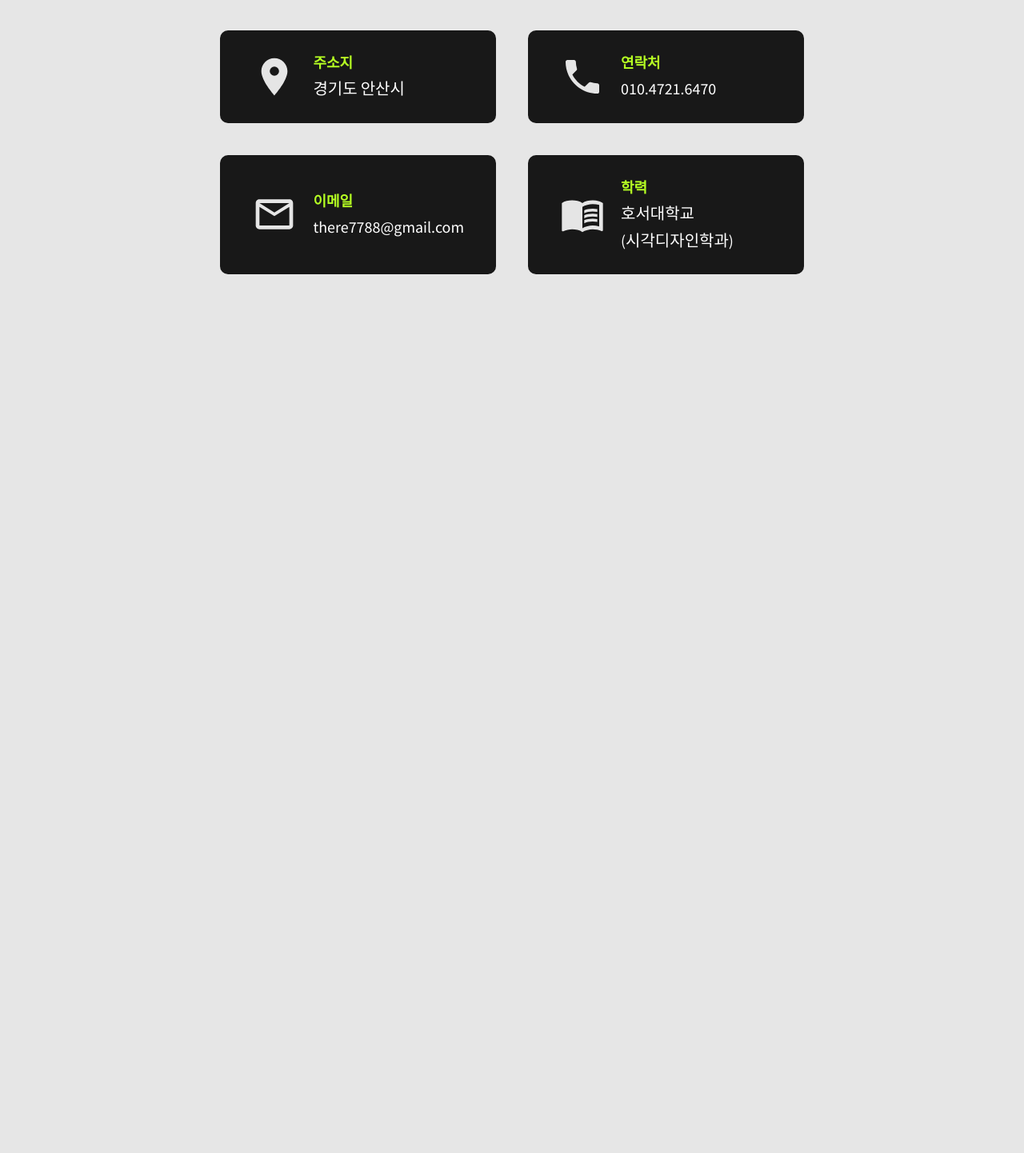
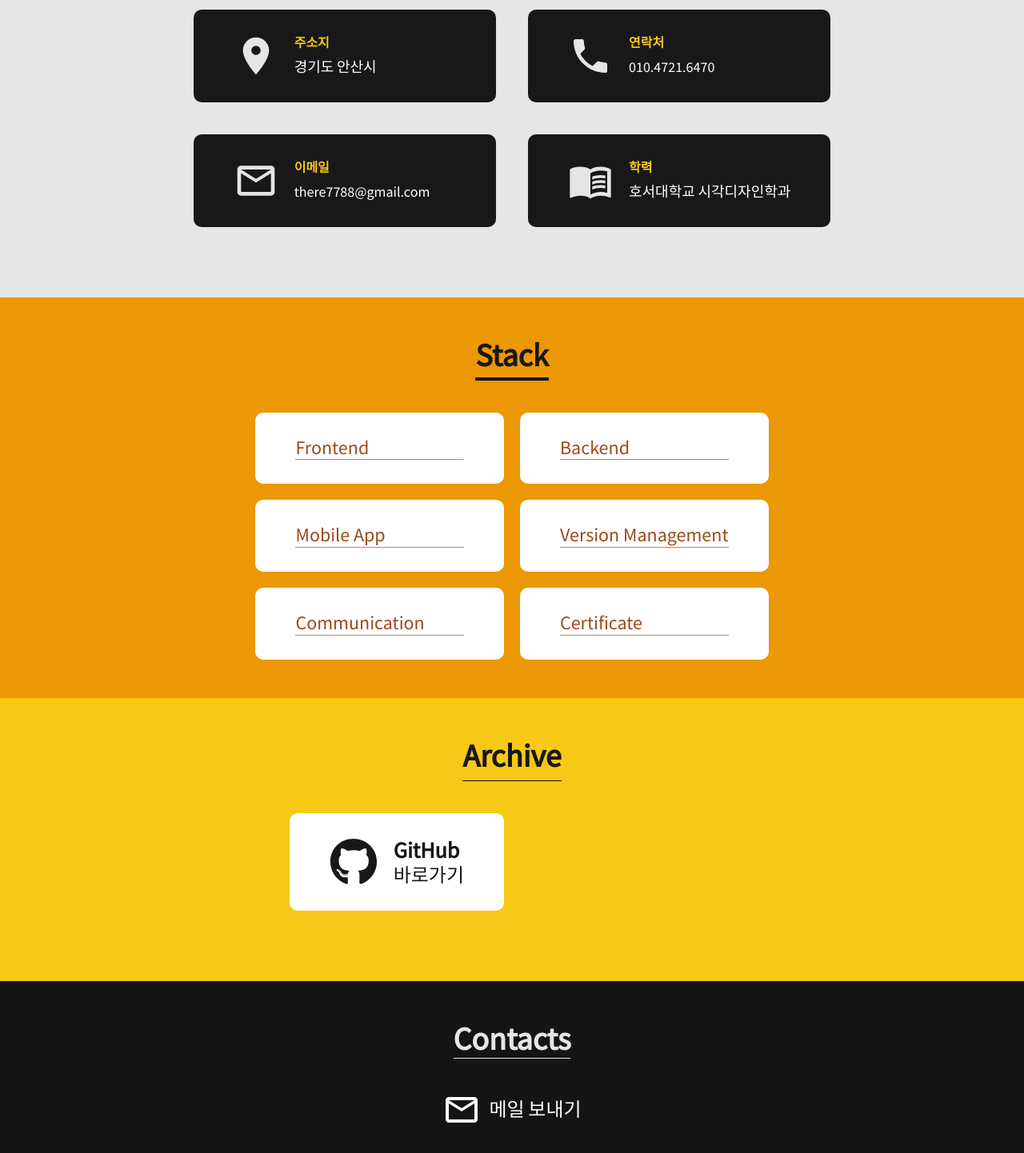
Before and after one commit to pildrums/pildrum_portfolio, a Next.js app: page / in a window 1280 px wide. Shown: the part 924-2366 px from the top of the page at 80% size. Before the commit the page ends 1355 px from the top, so only its background shows below. Built offline with nearby package versions, Linux system fonts and the light colour scheme.

Commit message:
Create stack, archive, contact

```diff
--- a/Components/Home/About.tsx
+++ b/Components/Home/About.tsx
@@ -58,8 +58,7 @@ export default function About() {
           <MdMenuBook />
           <AboutItemContent>
             <span>학력</span>
-            <span>호서대학교</span>
-            <span>(시각디자인학과)</span>
+            <span>호서대학교 시각디자인학과</span>
           </AboutItemContent>
         </AboutItem>
       </AboutContent>
@@ -107,7 +106,7 @@ const AboutContent = styled.div`
 
 const AboutItem = styled(motion.div)`
   color: ${(props) => props.theme.black.lighter};
-  padding: 30px 40px;
+  padding: 30px 50px;
   border-radius: 10px;
   font-size: 20px;
   display: flex;
@@ -126,16 +125,13 @@ const AboutItemContent = styled.div`
   gap: 10px;
   span {
     &:first-child {
-      font-size: 18px;
+      font-size: 16px;
       font-weight: 800;
-      color: ${(props) => props.theme.green.lighter};
+      color: ${(props) => props.theme.yellow};
       user-select: none;
     }
-    &:nth-child(2) {
-      font-weight: 400;
-      color: ${(props) => props.theme.white.lighter};
-    }
     &:last-child {
+      font-size: 18px;
       font-weight: 400;
       color: ${(props) => props.theme.white.lighter};
     }
--- /dev/null
+++ b/Components/Home/Archive.tsx
@@ -0,0 +1,77 @@
+import Link from "next/link";
+import styled from "styled-components";
+import { FaGithub } from "react-icons/fa";
+
+interface IArchiveProps {}
+
+export default function Archive() {
+  return (
+    <Wrapper>
+      <Title>Archive</Title>
+      <Content>
+        <Item>
+          <FaGithub />
+          <div>
+            <span>GitHub</span>
+            <Link href="https://github.com/pildrums">바로가기</Link>
+          </div>
+        </Item>
+      </Content>
+    </Wrapper>
+  );
+}
+
+const Wrapper = styled.div`
+  width: 100%;
+  padding: 48px;
+  display: flex;
+  flex-direction: column;
+  justify-content: center;
+  align-items: center;
+  background: ${(props) => props.theme.yellow};
+`;
+
+const Title = styled.h1`
+  font-size: 40px;
+  border-bottom: 1px solid ${(props) => props.theme.black.veryDark};
+  color: ${(props) => props.theme.black.darker};
+  font-weight: 600;
+  height: 56px;
+`;
+
+const Content = styled.div`
+  margin: 40px 0;
+  display: grid;
+  grid-template-columns: repeat(2, 1fr);
+  gap: 20px;
+`;
+
+const Item = styled.div`
+  background: ${(props) => props.theme.white.lighter};
+  color: ${(props) => props.theme.black.darker};
+  padding: 30px 50px;
+  border-radius: 10px;
+  display: flex;
+  justify-content: center;
+  align-items: center;
+  gap: 20px;
+  div {
+    display: flex;
+    flex-direction: column;
+    justify-content: center;
+    span {
+      font-weight: 600;
+      font-size: 28px;
+      user-select: none;
+    }
+  }
+  svg {
+    font-size: 60px;
+  }
+  a {
+    transition: color 0.3s ease-in-out;
+    &:hover {
+      color: ${props => props.theme.orange};
+    }
+  }
+`;
--- /dev/null
+++ b/Components/Home/Footer.tsx
@@ -0,0 +1,53 @@
+import Link from "next/link";
+import styled from "styled-components";
+import { MdOutlineEmail } from "react-icons/md";
+
+interface IFooterProps {}
+
+export default function Footer() {
+  return (
+    <Wrapper>
+      <Content>
+        <Title>Contacts</Title>
+        <div>
+          <MdOutlineEmail />
+          <Link href="mailto:there7788@gmail.com">메일 보내기</Link>
+        </div>
+      </Content>
+    </Wrapper>
+  );
+}
+
+const Wrapper = styled.footer`
+  width: 100%;
+  height: 400px;
+  display: flex;
+  justify-content: center;
+  align-items: center;
+  background: ${(props) => props.theme.black.veryDark};
+  padding: 48px;
+`;
+
+const Content = styled.div`
+  display: flex;
+  flex-direction: column;
+  justify-content: center;
+  align-items: center;
+  div {
+    display: flex;
+    justify-content: center;
+    align-items: center;
+    gap: 10px;
+    svg {
+      font-size: 48px;
+    }
+  }
+`;
+
+const Title = styled.h1`
+  font-size: 40px;
+  border-bottom: 1px solid ${(props) => props.theme.white.darker};
+  color: ${(props) => props.theme.white.darker};
+  font-weight: 600;
+  margin-bottom: 40px;
+`;
--- a/Components/Home/Intro.tsx
+++ b/Components/Home/Intro.tsx
@@ -5,9 +5,12 @@ interface IIntroProps {}
 export default function Intro() {
   return (
     <Wrapper>
-      <Title>김필진_포트폴리오</Title>
-      <Description>Frontend Enginner의 표준이 되고 싶은</Description>
-      <Description>개발자 김필진입니다.</Description>
+      <Title>김필진 포트폴리오</Title>
+      <Description>
+        <span>Frontend Enginner의 표준이 되고 싶은</span>
+        <span>개발자 김필진입니다.</span>
+      </Description>
+      <Underline />
       <StyledButton>알아보기</StyledButton>
     </Wrapper>
   );
@@ -20,28 +23,40 @@ const Wrapper = styled.div`
   flex-direction: column;
   justify-content: center;
   align-items: center;
-  background: ${(props) => props.theme.black.veryDark};
+  background: ${(props) => props.theme.brown.lighter};
 `;
 
 const Title = styled.h1`
   font-size: 40px;
   font-weight: 500;
-  color: ${(props) => props.theme.green.lighter};
+  color: ${(props) => props.theme.yellow};
   margin-bottom: 40px;
   user-select: none;
 `;
 
-const Description = styled.span`
+const Description = styled.div`
   text-align: center;
   padding-bottom: 16px;
   user-select: none;
+  display: flex;
+  flex-direction: column;
+  justify-content: center;
+  align-items: center;
+  gap: 6px;
+`;
+
+const Underline = styled.div`
+  width: 40px;
+  height: 4px;
+  background: ${props => props.theme.yellow};
+  margin: 40px 0;
 `;
 
 const StyledButton = styled.button`
   padding: 10px 40px;
   background: #fff;
   border: none;
-  margin-top: 40px;
+  margin-top: 20px;
   border-radius: 10px;
   cursor: pointer;
   font-size: 16px;
--- a/Components/Home/Stack.tsx
+++ b/Components/Home/Stack.tsx
@@ -5,9 +5,72 @@ interface IStackProps {}
 export default function Stack() {
   return (
     <Wrapper>
-      {/* Content */}
+      <Title>Stack</Title>
+      <Content>
+        <List>
+          <ListTitle>Frontend</ListTitle>
+          <Item></Item>
+        </List>
+        <List>
+          <ListTitle>Backend</ListTitle>
+          <Item></Item>
+        </List>
+        <List>
+          <ListTitle>Mobile App</ListTitle>
+          <Item></Item>
+        </List>
+        <List>
+          <ListTitle>Version Management</ListTitle>
+          <Item></Item>
+        </List>
+        <List>
+          <ListTitle>Communication</ListTitle>
+          <Item></Item>
+        </List>
+        <List>
+          <ListTitle>Certificate</ListTitle>
+          <Item></Item>
+        </List>
+      </Content>
     </Wrapper>
-  )
+  );
 }
 
-const Wrapper = styled.div``;
+const Wrapper = styled.div`
+  width: 100%;
+  padding: 48px;
+  display: flex;
+  flex-direction: column;
+  justify-content: center;
+  align-items: center;
+  background: ${(props) => props.theme.orange};
+`;
+
+const Title = styled.h1`
+  font-size: 40px;
+  border-bottom: 4px solid ${(props) => props.theme.black.veryDark};
+  color: ${(props) => props.theme.black.darker};
+  font-weight: 600;
+  height: 56px;
+  margin-bottom: 40px;
+`;
+
+const Content = styled.div`
+  display: grid;
+  grid-template-columns: repeat(2, 1fr);
+  gap: 20px;
+`;
+
+const List = styled.div`
+  padding: 30px 50px;
+  background: ${(props) => props.theme.white.lighter};
+  border-radius: 10px;
+`;
+
+const ListTitle = styled.h2`
+  font-weight: 400;
+  color: ${(props) => props.theme.brown.lighter};
+  border-bottom: 1px solid ${(props) => props.theme.brown.veryLighter};
+`;
+
+const Item = styled.div``;
--- a/Components/NavBar.tsx
+++ b/Components/NavBar.tsx
@@ -78,7 +78,7 @@ const Nav = styled(motion.nav)`
   z-index: 9999;
   box-shadow: 2px 2px 4px rgba(0, 0, 0, 0.2);
   .active {
-    color: coral;
+    color: ${props => props.theme.brown.lighter};
     font-weight: 500;
   }
 `;
@@ -86,7 +86,6 @@ const Nav = styled(motion.nav)`
 const StyledLink = styled(motion.span)`
   position: relative;
   font-weight: 400;
-  /* color: ${(props) => props.theme.white.darker}; */
 `;
 
 const Circle = styled(motion.span)`
--- a/pages/index.tsx
+++ b/pages/index.tsx
@@ -1,5 +1,8 @@
 import About from "Components/Home/About";
+import Archive from "Components/Home/Archive";
+import Footer from "Components/Home/Footer";
 import Intro from "Components/Home/Intro";
+import Stack from "Components/Home/Stack";
 import Layout from "Components/Layout";
 import Seo from "Components/Seo";
 import styled from "styled-components";
@@ -13,8 +16,10 @@ export default function Home() {
       <Wrapper>
         <Space />
         <Intro />
-        <Space />
         <About />
+        <Stack />
+        <Archive />
+        <Footer />
       </Wrapper>
     </Layout>
   );
--- a/styles/GlobalStyle.tsx
+++ b/styles/GlobalStyle.tsx
@@ -37,6 +37,11 @@ const GlobalStyle = createGlobalStyle`
   body {
     line-height: 1;
     overflow-x: hidden;
+    -ms-overflow-style: none;
+    scrollbar-width: none;
+    &::-webkit-scrollbar {
+      display: none;
+    }
   }
 
   menu, ol, ul {
@@ -76,4 +81,6 @@ const GlobalStyle = createGlobalStyle`
   }
 `;
 
+
+
 export default GlobalStyle;
--- a/styles/theme.ts
+++ b/styles/theme.ts
@@ -11,7 +11,12 @@ export const theme: DefaultTheme = {
     lighter: "#fff",
     darker: "#e5e5e5",
   },
-  green: {
-    lighter: "#b5ff23",
+  green: "#b5ff23",
+  yellow: "#F7C815",
+  orange: "#EC9704",
+  brown: {
+    lighter: "#9C4A1A",
+    veryLighter: "#A78B71",
+    darker: "#583E26",
   },
 };
```
Also changed, not shown: styles/styled.d.ts (+6 -1 lines).
